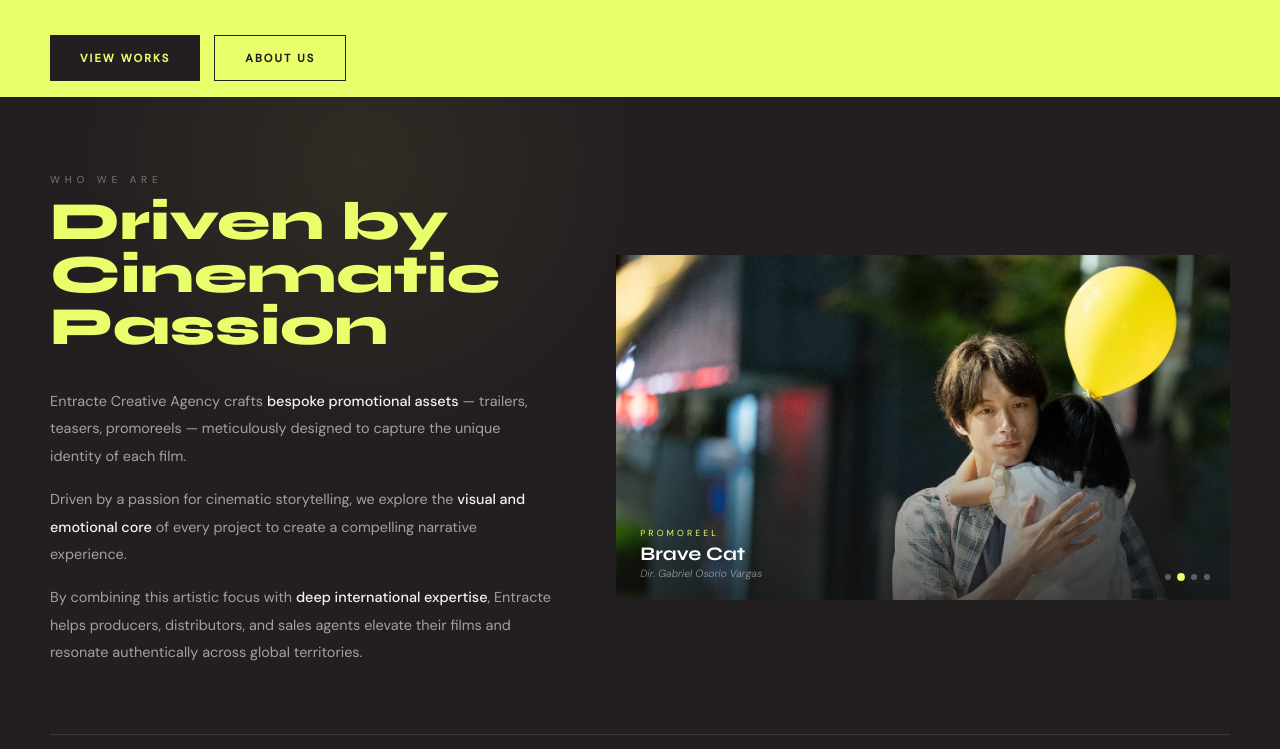
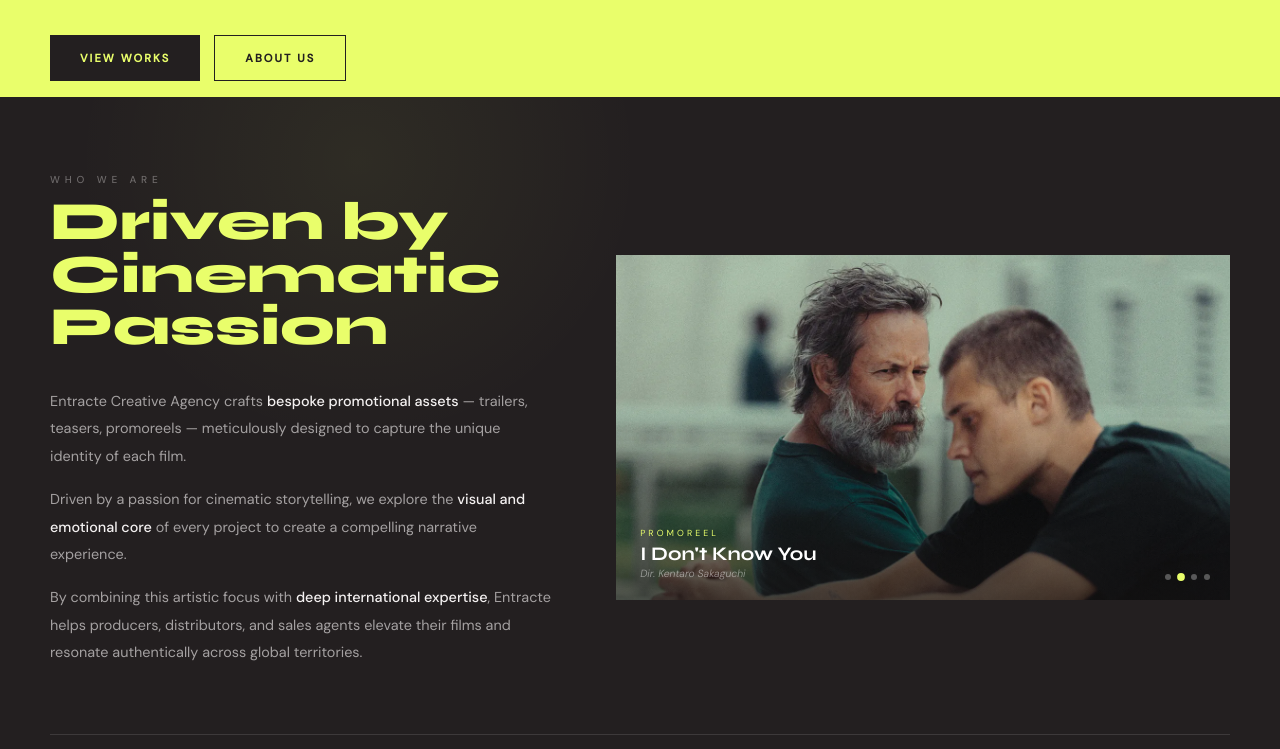
Before and after one commit to patrickbeaino/joe-html, a website: page index.html in a window 1280 px wide. Shown: the part 543-1292 px from the top of the page. Drawn offline with nearby package versions, Linux system fonts and the light colour scheme; no server answers.

Commit message:
Change texts

```diff
--- a/index.html
+++ b/index.html
@@ -1340,9 +1340,9 @@
           <div class="ss-slide" id="ss-3"></div>
           <div class="ss-overlay"></div>
           <div class="ss-caption" id="ss-caption">
-            <div class="ss-type" id="ss-type">Teaser</div>
-            <div class="ss-title" id="ss-title">I Don't Know You</div>
-            <div class="ss-dir" id="ss-dir">Dir. Kentaro Sakaguchi</div>
+            <div class="ss-type" id="ss-type">Promoreel</div>
+            <div class="ss-title" id="ss-title">Inside</div>
+            <div class="ss-dir" id="ss-dir">Dir. Charles Williams</div>
           </div>
           <div class="ss-dots" id="ss-dots"></div>
         </div>
@@ -1866,16 +1866,16 @@
   <script>
     // ── SLIDESHOW DATA ──
     var ssImgs = [
+      "assets-2/catalog/inside.jpg",
       "assets-2/catalog/i-don-t-know-you.webp",
       "assets-2/catalog/brave-cat.jpg",
       "assets-2/catalog/all-that-s-left-of-you.webp",
-      "assets-2/catalog/mano-negra-bring-the-noise.webp",
     ];
     var ssCaptions = [
-      { type: 'Teaser', title: "I Don't Know You", dir: 'Dir. Kentaro Sakaguchi' },
+      { type: 'Promoreel', title: 'Inside', dir: 'Dir. Charles Williams' },
+      { type: 'Promoreel', title: "I Don't Know You", dir: 'Dir. Kentaro Sakaguchi' },
       { type: 'Promoreel', title: 'Brave Cat', dir: 'Dir. Gabriel Osorio Vargas' },
-      { type: 'Trailer', title: "All That's Left of You", dir: 'Dir. Cherien Dabis' },
-      { type: 'Teaser', title: 'Mano Negra: Bring the Noise!', dir: 'Dir. David Dufresne' },
+      { type: 'Promoreel', title: 'All That Left of You', dir: 'Dir. Cherien Dabis' },
     ];
 
     var ssEls = document.querySelectorAll('.ss-slide');
```
Also changed, not shown: admin.html (+15 -7 lines).
